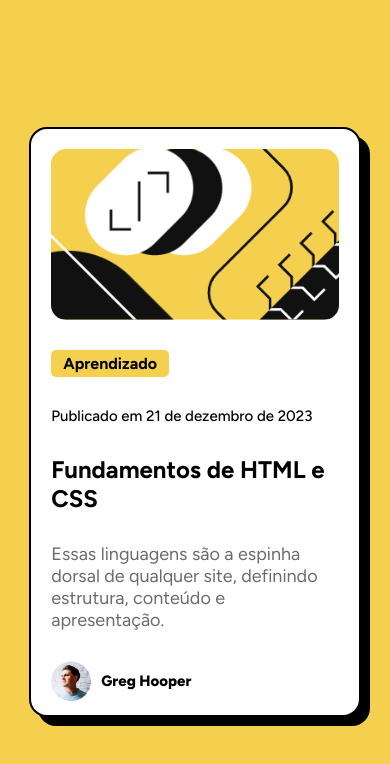
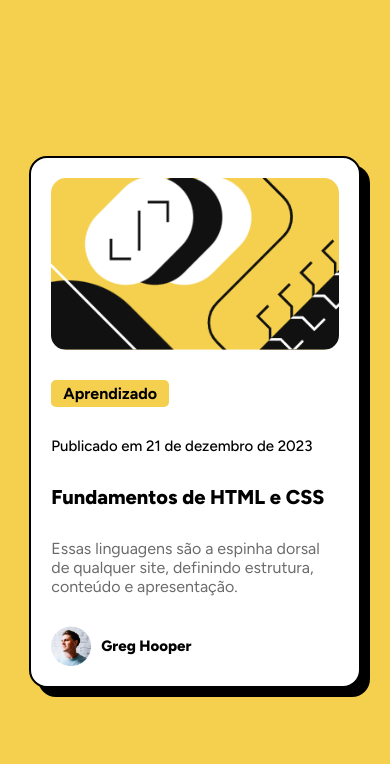
Before and after one commit to Joao-Paulo-code/Cartao-de-visualiza-o-do-blog---desafio-FrontendMentor, a plain HTML site: page index.html in a window 390 px wide. Drawn offline with Linux system fonts and the light colour scheme.

Commit message:
Add files via upload

```diff
--- a/index.html
+++ b/index.html
@@ -8,9 +8,7 @@
 
     <link rel="stylesheet" href="./src/reset.css">
     <link rel="stylesheet" href="./src/estilos.css">
-    <link rel="stylesheet" href="./src/imagens">
-    <link rel="stylesheet" href="/src/respondivo.css">
-
+    <link rel="stylesheet" href="/src/responsivo.css">
     <link rel="preconnect" href="https://fonts.googleapis.com">
     <link rel="preconnect" href="https://fonts.gstatic.com" crossorigin>
     <link rel="preconnect" href="https://fonts.googleapis.com">
--- a/src/estilos.css
+++ b/src/estilos.css
@@ -1,5 +1,5 @@
 .container {
-    height: 100vh;
+    min-height: 100vh;
     width: 100vw;
     background-color: hsl(47, 88%, 63%);
     display: flex;
@@ -11,8 +11,8 @@
 
 .cartao {
     background-color: hsl(0, 0%, 100%);
-    height: 55vh;
-    width: 20vw;
+    max-width: 380px;
+    width: 90%;
     border-radius: 18px;
     border: 2px solid black;
     box-shadow: 9px 9px;
@@ -30,7 +30,7 @@
 .titulo {
     background-color: hsl(47, 88%, 63%);
     padding: 4px 12px;
-    width: 118px;
+    width: fit-content;
     font-size: 16px;
     border-radius: 5px;
 }
@@ -42,6 +42,7 @@
 
 .titulo2 {
     font-size: 24px;
+    font-weight: 800;
 }
 
 .conteudo {
@@ -53,8 +54,6 @@
     display: flex;
     align-items: center;
     gap: 10px;
-    font-weight: bold;
-    font-size: 16px;
 }
 
 .publicador img {
--- /dev/null
+++ b/src/responsivo.css
@@ -0,0 +1,12 @@
+@media screen and (max-width: 503px) {
+    .cartao {
+        width: 85%;
+        gap: 30px
+    }
+    .titulo2 {
+        font-size: 20px;
+    }
+    .conteudo {
+        font-size: 16px;
+    }
+}
```
